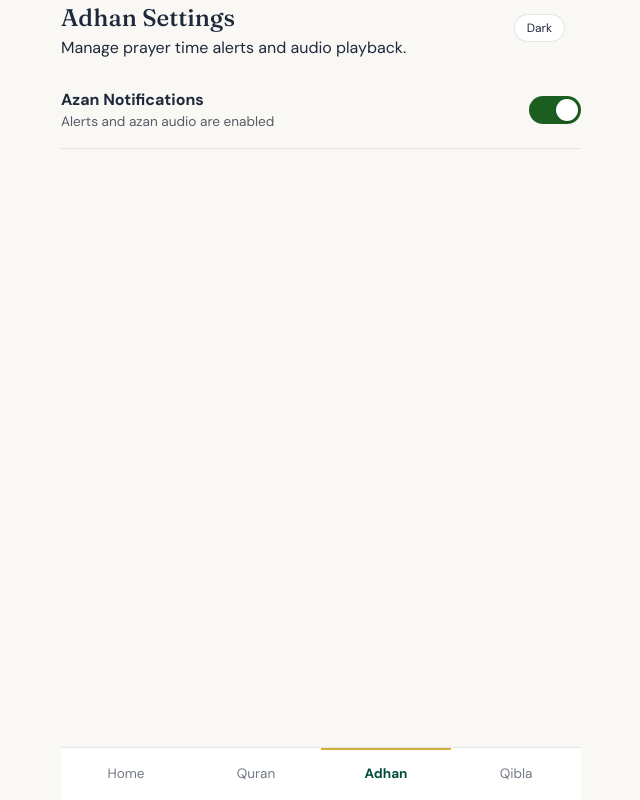
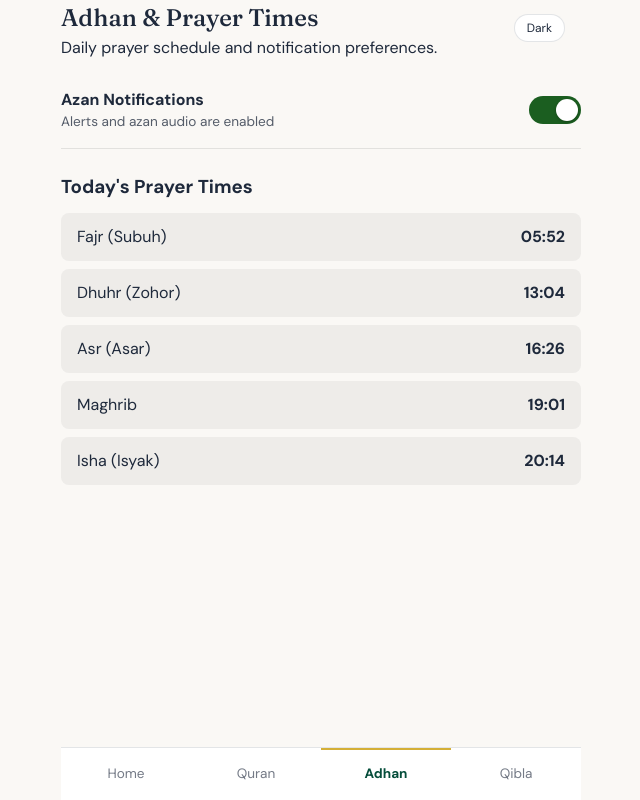
Before and after one commit to syamiljefrey-hub/sakinah, a Next.js app in the folder app/: page / in a window 1280 px wide. Both pictures are taken after a click on the button "Adhan". Shown: the whole page, without its empty margins (319-959 px from the left). Built offline with nearby package versions, Linux system fonts and the light colour scheme; no server answers; a web font is replaced by a local one.

Commit message:
Update Adhan.js

```diff
--- a/app/components/Adhan.js
+++ b/app/components/Adhan.js
@@ -1,8 +1,22 @@
 "use client";
-import React from "react";
+import React, { useMemo } from "react";
+
+// Standard calculation helper or fallback for Kuala Lumpur (lat: 3.139, lng: 101.687)
+function getPrayerTimes(lat, lng) {
+  // If you have an existing prayer calculation library in ../lib, import and use it here.
+  // Default JAKIM / Kuala Lumpur reference times:
+  return [
+    { name: "Fajr (Subuh)", time: "05:52" },
+    { name: "Dhuhr (Zohor)", time: "13:04" },
+    { name: "Asr (Asar)", time: "16:26" },
+    { name: "Maghrib", time: "19:01" },
+    { name: "Isha (Isyak)", time: "20:14" },
+  ];
+}
 
 export default function Adhan({ s, setS }) {
   const notificationsEnabled = s.notifications ?? true;
+  const prayers = useMemo(() => getPrayerTimes(s.lat, s.lng), [s.lat, s.lng]);
 
   const toggleNotifications = () => {
     setS((prev) => ({
@@ -13,9 +27,10 @@ export default function Adhan({ s, setS }) {
 
   return (
     <div className="adhan-settings">
-      <h2>Adhan Settings</h2>
-      <p>Manage prayer time alerts and audio playback.</p>
+      <h2>Adhan & Prayer Times</h2>
+      <p>Daily prayer schedule and notification preferences.</p>
 
+      {/* Azan Notification Toggle */}
       <div
         className="setting-row"
         style={{
@@ -67,6 +82,29 @@ export default function Adhan({ s, setS }) {
           />
         </button>
       </div>
+
+      {/* Prayer Times List */}
+      <div style={{ marginTop: "24px" }}>
+        <h3 style={{ marginBottom: "12px" }}>Today&apos;s Prayer Times</h3>
+        <ul style={{ listStyle: "none", padding: 0, margin: 0 }}>
+          {prayers.map((p) => (
+            <li
+              key={p.name}
+              style={{
+                display: "flex",
+                justifyContent: "space-between",
+                padding: "12px 16px",
+                marginBottom: "8px",
+                borderRadius: "8px",
+                backgroundColor: "rgba(128, 128, 128, 0.1)",
+              }}
+            >
+              <span>{p.name}</span>
+              <strong>{p.time}</strong>
+            </li>
+          ))}
+        </ul>
+      </div>
     </div>
   );
 }
```
